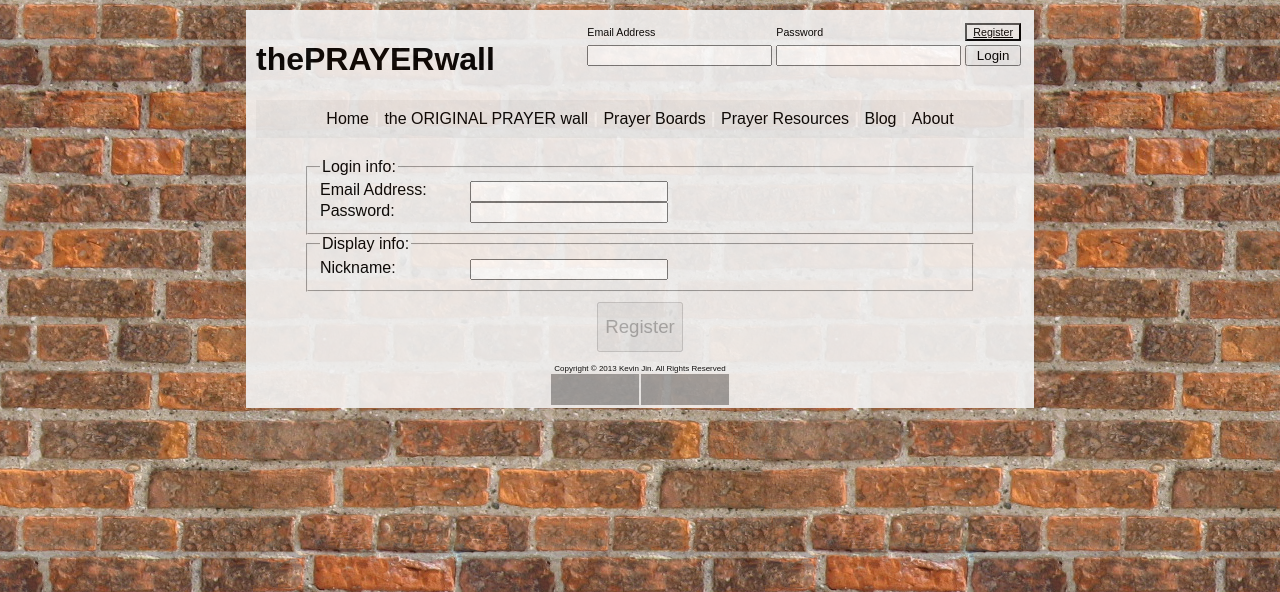
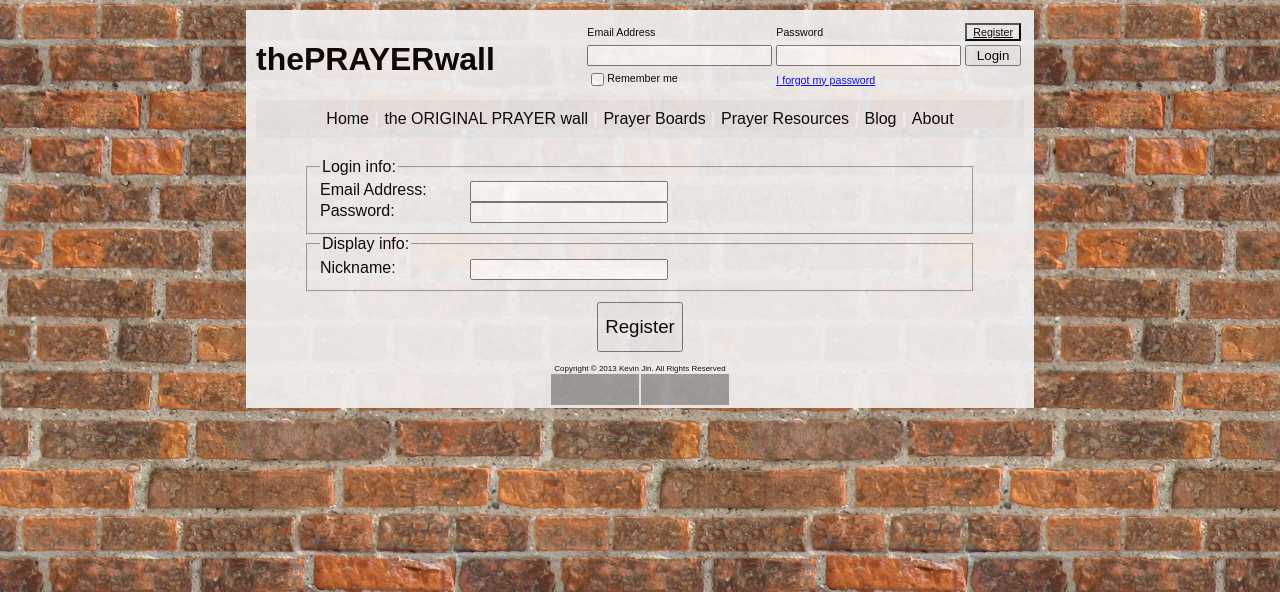
Before and after one commit to Kevin-Jin/prayer-wall, a PHP site: page /register.php in a window 1280 px wide. Shown: the top 592 px of the page. Run offline with PHP 8.4, Linux system fonts and the light colour scheme; some libraries are stand-ins or nearby versions; grey boxes are pictures that could not be loaded.

Commit message:
Preparation for full user login support
Store nickname of logged in user in session. Define allowEntry earlier so that including includes/loginFunctions.php will not cause a 403. Fixed includes/loginFunctions.php#loadCookie's broken query and method call to a null object. Use isset instead of array_key_exists. Give HTTP 403 with improper GET/POST keys in src/register.php#commit. Give HTTP 403 when opening src/register.php while already logged in. Changed id of Register button in src/register.php and renamed src/register.css to src/formpage.css so that its rules will be able to be used on the login page too. Added a checkbox for persistent login and a link for password reset to login form on header. Added maxlengths to fields on login form in header. Changed the form id of the header's login form so that its CSS rules could be used for the user profile box in the header when a user is logged in.

```diff
--- a/src/about.php
+++ b/src/about.php
@@ -1,10 +1,10 @@
 <?php
+define("allowEntry", true);
 session_start();
 if (!isset($_SESSION['loggedInUserId']) && isset($_COOKIE['auth'])) {
 	require_once('includes/loginFunctions.php');
 	loadCookie();
 }
-define("allowEntry", true);
 $title = 'About - thePRAYERwall';
 $head = '';
 $body = <<<BODYEND
--- a/src/register.css
+++ b/src/formpage.css
@@ -1,10 +1,10 @@
-form fieldset, form input#regsubmit {
+form fieldset, form input#submit {
 	margin-left: auto;
 	margin-right: auto;
 	display: block;
 }
 
-form input#regsubmit {
+form input#submit {
 	margin-top: 10px;
 	font-size: 14pt;
 	height: 50px;
--- a/src/includes/loginFunctions.php
+++ b/src/includes/loginFunctions.php
@@ -10,15 +10,14 @@ function loadCookie() {
 
 	require_once('databaseManager.php');
 	$con = makeDatabaseConnection();
-	$ps = $con->prepare("SELECT `userid`,`tokenhash` FROM `cookies` WHERE `uniqueid` = ?");
+	$ps = $con->prepare("SELECT `u`.`userid`,`displayname`,`tokenhash` FROM `cookies` `c` LEFT JOIN `users` `u` ON `u`.`userid` = `c`.`userid` WHERE `uniqueid` = ?");
 	$ps->bind_param('i', $uid);
 	if ($ps->execute()) {
-		$ps->bind_result($userid, $hash);
+		$ps->bind_result($userid, $displayname, $hash);
 		if ($ps->fetch()) {
 			require_once('hashFunctions.php');
 			$correct = checkBcryptHash($hash, $token);
 		}
-		$rs->close();
 	}
 	$ps->close();
 
@@ -29,6 +28,7 @@ function loadCookie() {
 
 	if ($correct) {
 		$_SESSION['loggedInUserId'] = $userid;
+		$_SESSION['loggedInNick'] = $displayname;
 		createNewCookie($con);
 	}
 
--- a/src/includes/pageTemplate.php
+++ b/src/includes/pageTemplate.php
@@ -15,7 +15,7 @@ if (!defined("allowEntry"))
 	<body>
 		<div id="top">
 			<h1 id="logo">thePRAYERwall</h1>
-			<form id="login" method="post" action="#">
+			<form id="user" method="post" action="#">
 				<table id="login_form">
 					<tr>
 						<td><label for="usr">Email Address</label></td>
@@ -23,9 +23,13 @@ if (!defined("allowEntry"))
 						<td><a href="register.php"><input type="button" name="signup" value="Register" class="submit" id="register"></a></td>
 					</tr>
 					<tr>
-						<td><input type="text" id="usr" name="email"></td>
-						<td><input type="password" id="pwd" name="password"></td>
+						<td><input type="text" id="usr" name="email" maxlength="254"></td>
+						<td><input type="password" id="pwd" name="password" maxlength="32"></td>
 						<td><input type="submit" name="signin" value="Login" class="submit"></td>
+					</tr>
+					<tr>
+						<td><input type="checkbox" id="persistent" name="persistent" value="1"><label for="persistent">Remember me</label></td>
+						<td><a href="#">I forgot my password</a></td>
 					</tr>
 				</table>
 			</form>
--- a/src/index.php
+++ b/src/index.php
@@ -1,10 +1,10 @@
 <?php
+define("allowEntry", true);
 session_start();
 if (!isset($_SESSION['loggedInUserId']) && isset($_COOKIE['auth'])) {
 	require_once('includes/loginFunctions.php');
 	loadCookie();
 }
-define("allowEntry", true);
 $title = 'Posts - thePRAYERwall';
 $head = <<<HEADEND
 
--- a/src/main.css
+++ b/src/main.css
@@ -19,7 +19,7 @@ body {
 	margin-top: 10px;
 }
 
-#top h1, #top #login {
+#top h1, #top #user {
 	display: inline-block;
 }
 
@@ -27,22 +27,26 @@ body {
 	float: left;
 }
 
-#top #login {
+#top #user {
 	float: right;
 }
 
-#top #login #login_form, #top #login #login_form #register {
+#top #user #login_form, #top #user #login_form #register {
 	font-size: 8pt;
 }
 
-#top #login #login_form input.submit {
+#top #user #login_form input.submit {
 	width: 100%;
 }
 
-#top #login #login_form input#register {
+#top #user #login_form input#register {
 	background: transparent;
 	text-decoration: underline;
 	cursor: pointer;
+}
+
+#top #persistent {
+	vertical-align: middle;
 }
 
 #top br.clearfloat {
--- a/src/register.php
+++ b/src/register.php
@@ -23,7 +23,7 @@ function nickExists($nick) {
 
 function idcheck() {
 	$checknick = false;
-	if (count($_GET) !== 1 || !($checkemail = array_key_exists('checkemail', $_GET)) && !($checknick = array_key_exists('checknick', $_GET)))
+	if (count($_GET) !== 1 || !($checkemail = isset($_GET['checkemail'])) && !($checknick = isset($_GET['checknick'])))
 		require_once('hackingAttempt.php');
 
 	define("allowEntry", true);
@@ -137,21 +137,23 @@ function makeAccount($email, $password, $nick) {
 	$ps->execute();
 	$userid = $con->insert_id;
 	$ps->close();
+	$con->close();
 
 	return $userid;
 }
 
 function commit() {
-	if (!array_key_exists('email', $_POST) || !array_key_exists('password', $_POST) || !array_key_exists('nick', $_POST))
-		//TODO: hacking attempt
-		return;
+	if (!isset($_POST['email']) || !isset($_POST['password']) || !isset($_POST['nick']))
+		require_once('includes/hackingAttempt.php');
 
+	define("allowEntry", true);
 	session_start();
 	if (!isset($_SESSION['loggedInUserId']) && isset($_COOKIE['auth'])) {
 		require_once('includes/loginFunctions.php');
 		loadCookie();
 	}
-	define("allowEntry", true);
+	if (isset($_SESSION['loggedInUserId']))
+		require_once('includes/hackingAttempt.php');
 	$title = 'Register - thePRAYERwall';
 	$head = '';
 	$email = $_POST['email'];
@@ -218,6 +220,7 @@ BODYEND;
 	}
 	if ($allOk) {
 		$_SESSION['loggedInUserId'] = makeAccount($email, $password, $nick);
+		$_SESSION['loggedInNick'] = $nick;
 		$head = <<<HEADEND
 
 		<meta http-equiv="Refresh" content="3; index.php" />
@@ -240,16 +243,18 @@ if (count($_POST) > 0) {
 	return;
 }
 
+define("allowEntry", true);
 session_start();
 if (!isset($_SESSION['loggedInUserId']) && isset($_COOKIE['auth'])) {
 	require_once('includes/loginFunctions.php');
 	loadCookie();
 }
-define("allowEntry", true);
+if (isset($_SESSION['loggedInUserId']))
+	require_once('includes/hackingAttempt.php');
 $title = 'Register - thePRAYERwall';
 $head = <<<HEADEND
 
-		<link rel="stylesheet" type="text/css" href="register.css">
+		<link rel="stylesheet" type="text/css" href="formpage.css">
 		<script type="text/javascript" src="register.js"></script>
 HEADEND;
 $body = <<<BODYEND
@@ -275,7 +280,7 @@ $body = <<<BODYEND
 					<input type="text" id="nick" name="nick" maxlength="20">
 					<br style="clear: both">
 				</fieldset>
-				<input type="submit" id="regsubmit" name="register" value="Register">
+				<input type="submit" id="submit" name="register" value="Register">
 			</form>
 BODYEND;
 
```
